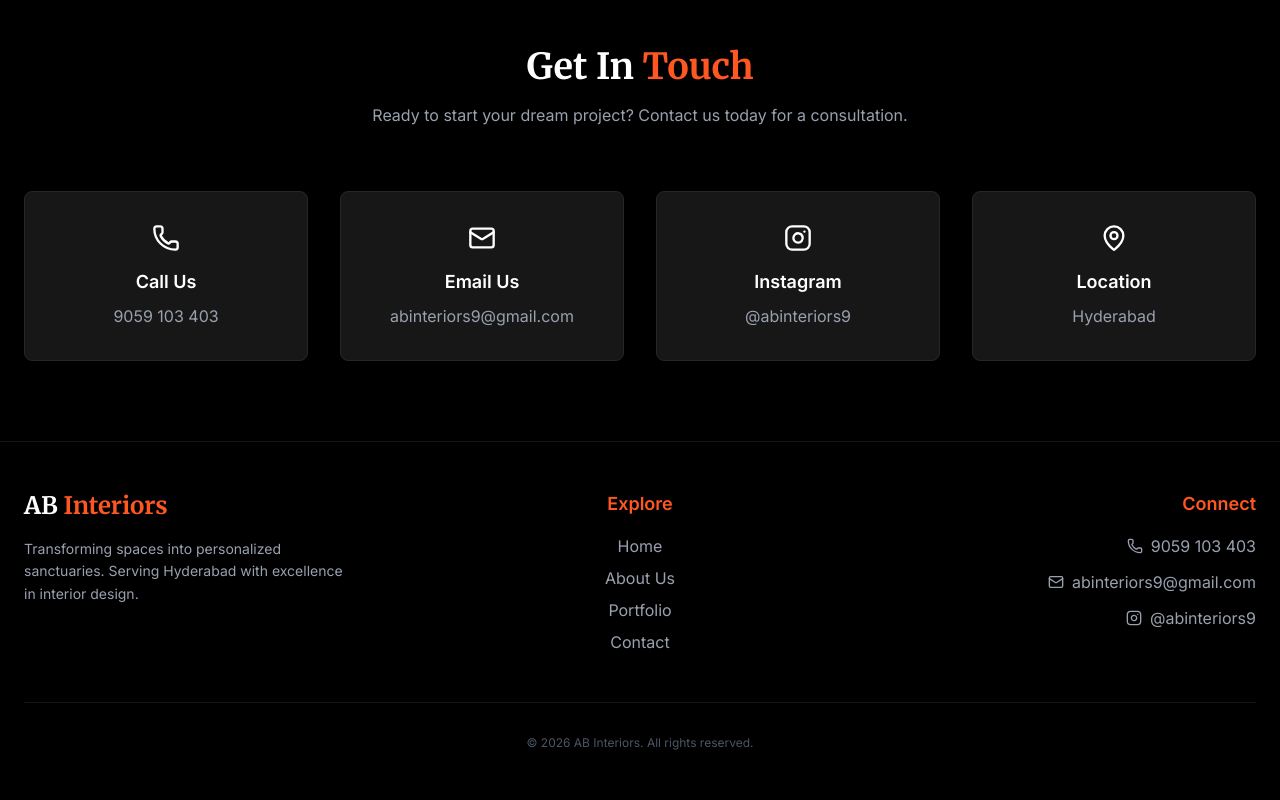
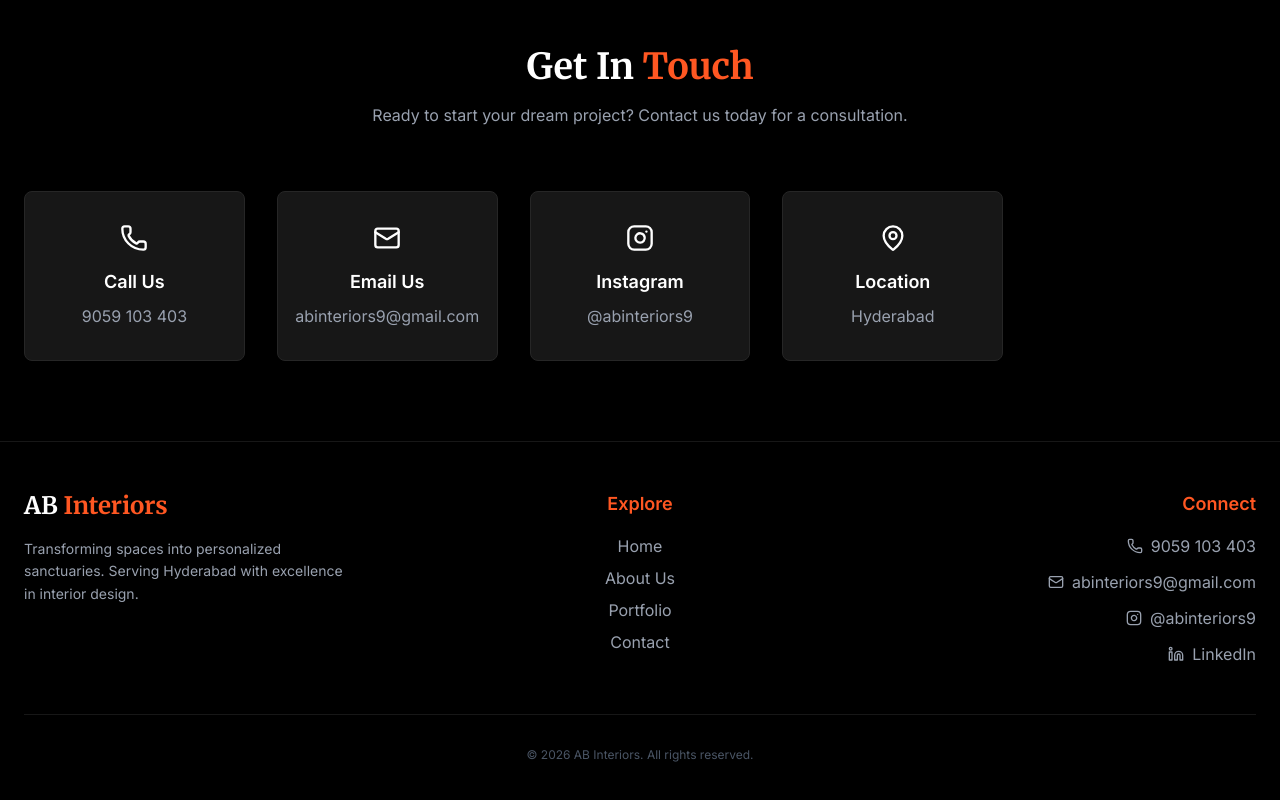
Before and after one commit to shivaprasad2004/AB-Interiors, a React (Vite) app: page / in a window 1280 px wide. Shown: the part 6328-7128 px from the top of the page. Built offline with nearby package versions, Linux system fonts and the light colour scheme.

Commit message:
Updated Inspiration images and added LinkedIn link

```diff
--- a/src/components/Contact.jsx
+++ b/src/components/Contact.jsx
@@ -1,5 +1,5 @@
 import React from 'react';
-import { Phone, Mail, MapPin, Instagram } from 'lucide-react';
+import { Phone, Mail, MapPin, Instagram, Linkedin } from 'lucide-react';
 
 const Contact = () => {
   return (
@@ -12,7 +12,7 @@ const Contact = () => {
           </p>
         </div>
 
-        <div className="grid grid-cols-1 md:grid-cols-2 lg:grid-cols-4 gap-8">
+        <div className="grid grid-cols-1 md:grid-cols-2 lg:grid-cols-5 gap-8">
           <ContactCard
             icon={<Phone size={28} />}
             title="Call Us"
--- a/src/components/Footer.jsx
+++ b/src/components/Footer.jsx
@@ -1,5 +1,5 @@
 import React from 'react';
-import { Instagram, Mail, Phone, MapPin } from 'lucide-react';
+import { Instagram, Mail, Phone, MapPin, Linkedin } from 'lucide-react';
 
 const Footer = () => {
   return (
@@ -41,6 +41,9 @@ const Footer = () => {
               <a href="https://instagram.com/abinteriors9" target="_blank" rel="noopener noreferrer" className="flex items-center gap-2 hover:text-white transition-colors">
                 <Instagram size={16} /> @abinteriors9
               </a>
+              <a href="https://www.linkedin.com/in/abhilash-neela-77489516a/" target="_blank" rel="noopener noreferrer" className="flex items-center gap-2 hover:text-white transition-colors">
+                <Linkedin size={16} /> LinkedIn
+              </a>
             </div>
           </div>
         </div>
--- a/src/components/Inspiration.jsx
+++ b/src/components/Inspiration.jsx
@@ -14,7 +14,7 @@ const Inspiration = () => {
       id: 2,
       title: "Biophilic Bedroom Oasis",
       category: "Bedroom",
-      image: "https://images.unsplash.com/photo-1616594039964-40832ee422d9?auto=format&fit=crop&q=80&w=1000",
+      image: "https://images.unsplash.com/photo-1586023492125-27b2c045efd7?auto=format&fit=crop&q=80&w=1000",
       description: "Bringing the outdoors in with natural textures and calming greens."
     },
     {
@@ -42,7 +42,7 @@ const Inspiration = () => {
       id: 6,
       title: "Home Office Sanctuaries",
       category: "Office",
-      image: "https://images.unsplash.com/photo-1593642632823-8f78536788c6?auto=format&fit=crop&q=80&w=1000",
+      image: "https://images.unsplash.com/photo-1497215728101-856f4ea42174?auto=format&fit=crop&q=80&w=1000",
       description: "Productivity meets style in these curated workspaces."
     }
   ];
```
